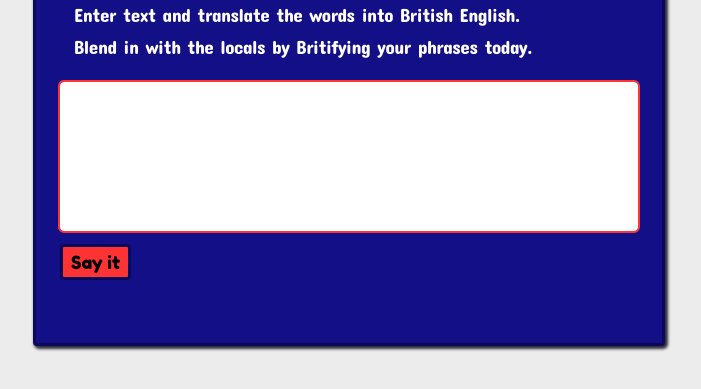
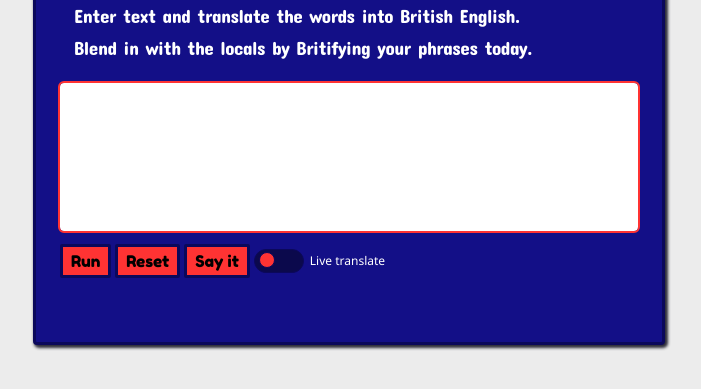
Before and after one commit to AngusDSR/bri-ify, a plain HTML site: page index.html in a window 1280 px wide. Shown: the part 245-634 px from the top of the page, without its empty margins (291-992 px from the left). Drawn offline with Linux system fonts and the light colour scheme.

Commit message:
Added toggle for live translate

```diff
--- a/css/style.css
+++ b/css/style.css
@@ -92,15 +92,80 @@ textarea {
   height: auto;
 }
 .button {
-  margin-right: 4px;
-  padding: 4px 8px;
+  margin-right:4px;
+  padding:4px 8px;
   background-color: #FF3333;
   border: solid 3px #0b085b;
-  border-radius: 4px;
-  font-size: 18px;
+  border-radius: 2px;
+  font-size: 16px;
   font-family:'Fredoka One', cursive;
   cursor: pointer;
 }
 .button:hover {
   opacity: 0.9;
 }
+
+.live-translate-switch {
+  display: flex;
+  flex-direction: row;
+  align-items: center;
+}
+.switch {
+  position: relative;
+  display: inline-block;
+  width: 50px;
+  height: 24px;
+}
+.switch input {
+  opacity: 0;
+  width: 0;
+  height: 0;
+}
+.slider {
+  position: absolute;
+  cursor: pointer;
+  top: 0;
+  left: 0;
+  right: 0;
+  bottom: 0;
+  background-color: #0b094c;
+  border: 1px solid #0b085b;
+  -webkit-transition: .4s;
+  transition: .4s;
+}
+.slider:before {
+  position: absolute;
+  content: "";
+  height: 14px;
+  width: 14px;
+  left: 4px;
+  bottom: 4px;
+  border: 1px solid #0b085b;
+  background-color: #FF3333;
+  -webkit-transition: .4s;
+  transition: .4s;
+}
+input:checked + .slider {
+  background-color: #0b085b;
+}
+input:focus + .slider {
+  box-shadow: 0 0 1px #0b085b;
+}
+input:checked + .slider:before {
+  -webkit-transform: translateX(26px);
+  -ms-transform: translateX(26px);
+  transform: translateX(26px);
+}
+.slider.round {
+  border-radius: 34px;
+}
+.slider.round:before {
+  border-radius: 50%;
+}
+
+.translate-label {
+  margin-left: 6px;
+  font-size: 12px;
+  font-weight: normal;
+  font-family: 'Segoe UI', Tahoma, Geneva, Verdana, sans-serif !important;
+}
--- a/index.html
+++ b/index.html
@@ -26,9 +26,16 @@
     <main class="form-container">
       <textarea name="text-input" id="text-input" cols="10" rows="10"></textarea>
       <div class="buttons-container">
-        <!-- ADD ICONS TO BUTTONS -->
+        <button class="button" id="run">Run</button>
+        <button class="button" id="reset">Reset</button>
         <button class="button" id="speakButton">Say it</button>
-        <!-- Text-to-speech API -->
+        <div class="live-translate-switch">
+          <label class="switch">
+            <input type="checkbox" id="toggle-live" aria-label="toggle">
+            <span class="slider round"></span>
+          </label>
+          <label class="translate-label">Live translate</label>
+        </div>
       </div>
     </main>
   </div>
--- a/lib/index.js
+++ b/lib/index.js
@@ -1,10 +1,14 @@
 const inputField = document.getElementById('text-input');
-const runButton = document.querySelector('.button#run');
-const resetButton = document.querySelector('.button#reset');
+const runButton = document.getElementById('run');
+const resetButton = document.getElementById('reset');
 const speakButton = document.getElementById("speakButton");
+const liveToggle = document.getElementById("toggle-live");
 let originalText = "";
 
-// turn on live tranlate based on key strokes
+liveToggle.addEventListener('click', (e) => {
+  console.log(liveToggle.checked);
+});
+
 inputField.addEventListener('keyup', (e) => {
   if (e.code == "Space" || e.code == "Enter") {
     originalText = inputField.value;
```
